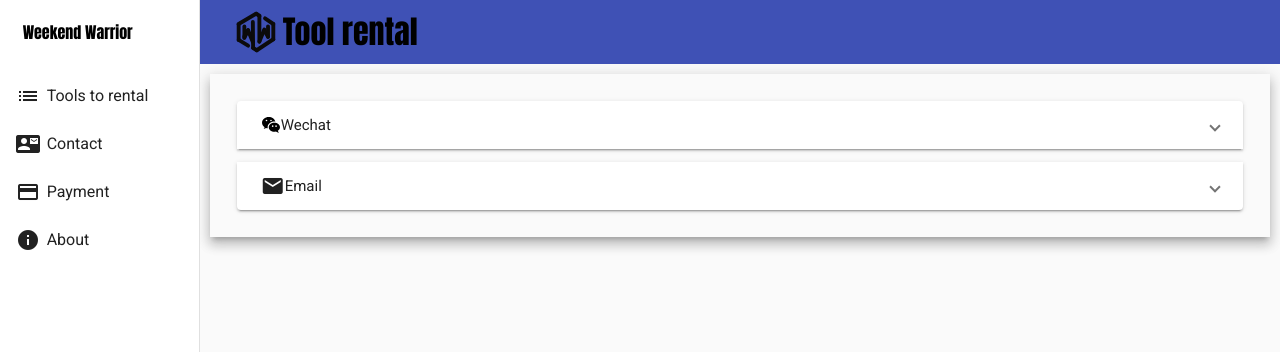
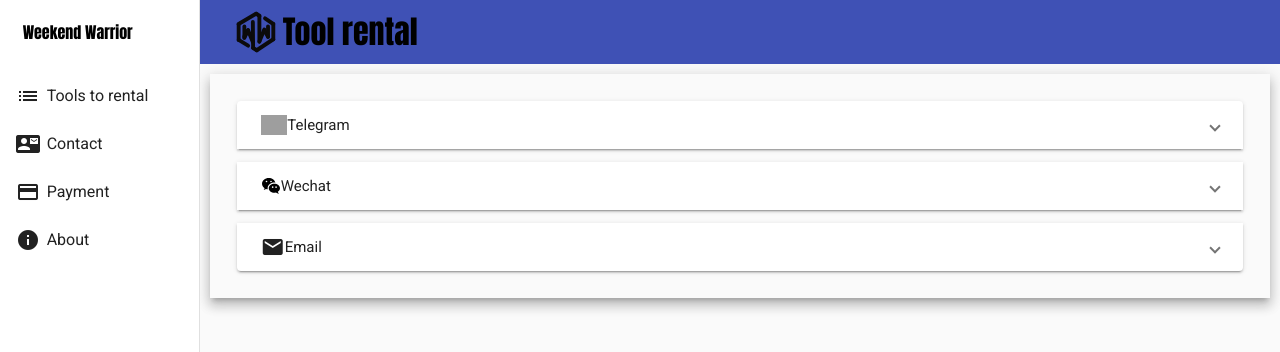
Before and after one commit to vanight/weekendwarrior, an Angular app: page /contact in a window 1280 px wide. Shown: the top 352 px of the page. Built offline with nearby package versions, Linux system fonts and the light colour scheme; grey boxes are pictures that could not be loaded.

Commit message:
add telegram, add gtag

```diff
--- a/src/app/app.component.ts
+++ b/src/app/app.component.ts
@@ -1,9 +1,11 @@
 import { Component } from '@angular/core';
+import { NavigationEnd, Router } from '@angular/router';
 
+declare let gtag: Function;
 @Component({
   selector: 'app-root',
   templateUrl: './app.component.html',
-  styleUrls: ['./app.component.css']
+  styleUrls: ['./app.component.css'],
 })
 export class AppComponent {
   title = 'weekendwarrior';
@@ -11,4 +13,14 @@
   raisedElevation = 8;
 
   name = 'Angular';
+
+  constructor(public router: Router) {
+    this.router.events.subscribe((event) => {
+      if (event instanceof NavigationEnd) {
+        gtag('config', 'G-R246TZGZM5', {
+          'page_path': event.urlAfterRedirects,
+        });
+      }
+    });
+  }
 }
--- a/src/app/contact/contact.component.html
+++ b/src/app/contact/contact.component.html
@@ -1,5 +1,16 @@
 <div class="mat-elevation-z8 container">
   <mat-accordion>
+    <mat-expansion-panel (opened)="panelOpenState = true" (closed)="panelOpenState = false" class="panel">
+      <mat-expansion-panel-header>
+        <mat-panel-title>
+          <img class="icon"
+            src="https://cdn3.iconfinder.com/data/icons/popular-services-brands-vol-2/512/telegram-512.png">Telegram
+        </mat-panel-title>
+
+      </mat-expansion-panel-header>
+      <a href="https://t.me/wwToolRental">https://t.me/wwToolRental</a>
+    </mat-expansion-panel>
+
     <mat-expansion-panel (opened)="panelOpenState = true" (closed)="panelOpenState = false" class="panel">
       <mat-expansion-panel-header>
         <mat-panel-title>
--- a/src/index.html
+++ b/src/index.html
@@ -1,5 +1,6 @@
 <!doctype html>
 <html lang="en">
+
 <head>
   <meta charset="utf-8">
   <title>WW tool rental</title>
@@ -9,8 +10,20 @@
   <link rel="preconnect" href="https://fonts.gstatic.com">
   <link href="https://fonts.googleapis.com/css2?family=Roboto:wght@300;400;500&display=swap" rel="stylesheet">
   <link href="https://fonts.googleapis.com/icon?family=Material+Icons" rel="stylesheet">
+  <!-- Global site tag (gtag.js) - Google Analytics -->
+  <script async src="https://www.googletagmanager.com/gtag/js?id=G-R246TZGZM5"></script>
+  <script>
+    window.dataLayer = window.dataLayer || [];
+
+    function gtag() {
+      dataLayer.push(arguments);
+    }
+    gtag('js', new Date());
+  </script>
 </head>
+
 <body class="mat-typography">
   <app-root></app-root>
 </body>
+
 </html>
```
